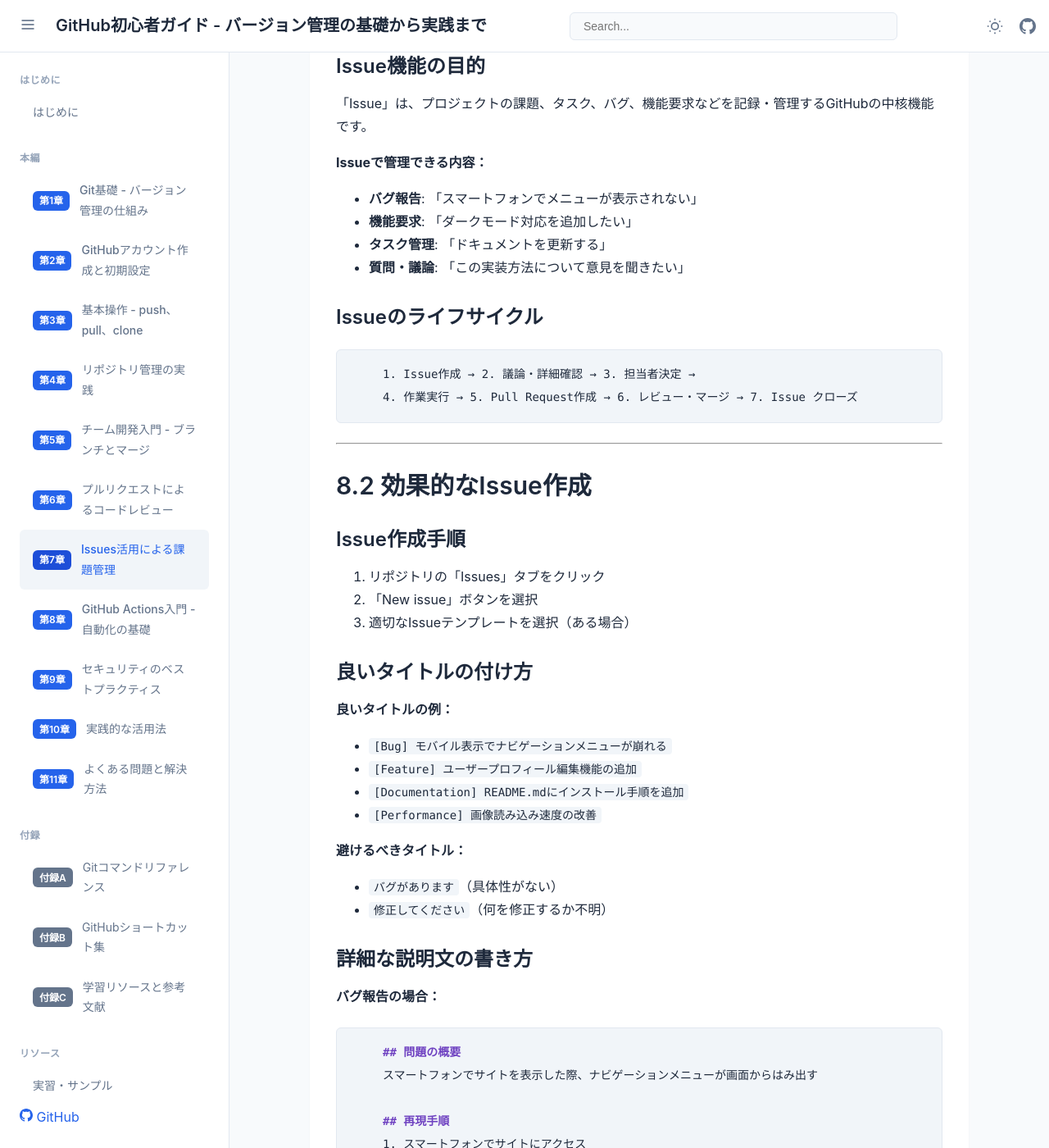
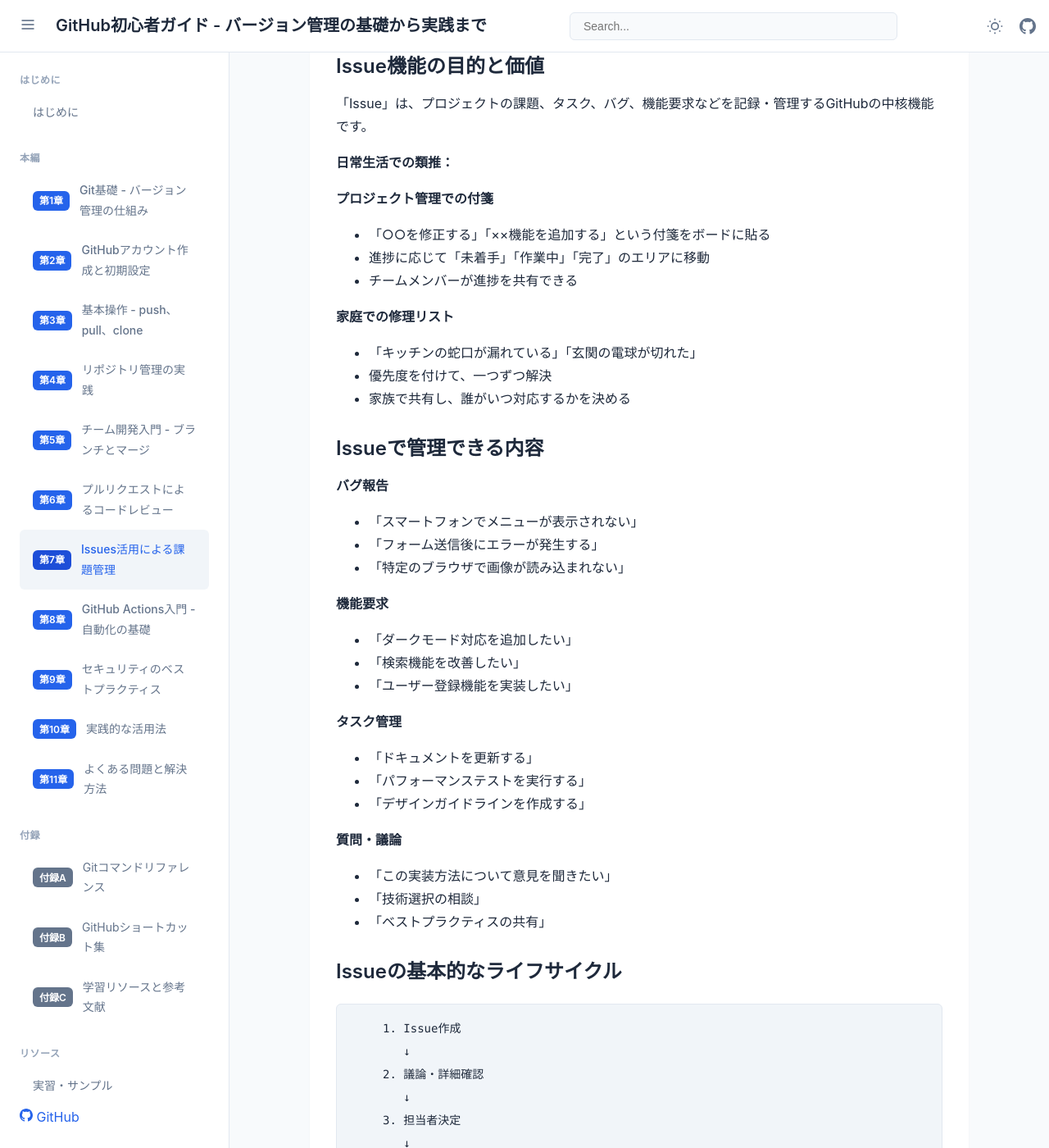
Before and after one commit to itdojp/github-guide-for-beginners-book, a Jekyll site: the page built from docs/src/chapter-issue-management/index.md, in a window 1280 px wide and 1400 px high, scrolled down 477 px. Shown: the whole window at 82% size. Built offline with Jekyll 4.4.1, drawn with Linux system fonts in a browser that asks for light colours; some of the changed text lies outside the part shown.

Commit message:
Restore original full content for chapter 8 (Issue management)
- Restore complete detailed content as requested
- Maintain all original sections and examples
- Preserve comprehensive Issue management coverage
- Content restoration from original git history

🤖 Generated with [Claude Code](https://claude.ai/code)

Co-Authored-By: Claude <noreply@anthropic.com>

````diff
--- a/docs/src/chapter-issue-management/index.md
+++ b/docs/src/chapter-issue-management/index.md
@@ -10,36 +10,77 @@ layout: book
 
 ---
 
-## 8.1 Issueとは
+## 8.1 Issueとは何か
 
-### Issue機能の目的
+### Issue機能の目的と価値
 
 「Issue」は、プロジェクトの課題、タスク、バグ、機能要求などを記録・管理するGitHubの中核機能です。
 
-**Issueで管理できる内容：**
-- **バグ報告**: 「スマートフォンでメニューが表示されない」
-- **機能要求**: 「ダークモード対応を追加したい」
-- **タスク管理**: 「ドキュメントを更新する」
-- **質問・議論**: 「この実装方法について意見を聞きたい」
+**日常生活での類推：**
 
-### Issueのライフサイクル
+**プロジェクト管理での付箋**
+- 「○○を修正する」「××機能を追加する」という付箋をボードに貼る
+- 進捗に応じて「未着手」「作業中」「完了」のエリアに移動
+- チームメンバーが進捗を共有できる
+
+**家庭での修理リスト**
+- 「キッチンの蛇口が漏れている」「玄関の電球が切れた」
+- 優先度を付けて、一つずつ解決
+- 家族で共有し、誰がいつ対応するかを決める
+
+### Issueで管理できる内容
+
+**バグ報告**
+- 「スマートフォンでメニューが表示されない」
+- 「フォーム送信後にエラーが発生する」
+- 「特定のブラウザで画像が読み込まれない」
+
+**機能要求**
+- 「ダークモード対応を追加したい」
+- 「検索機能を改善したい」
+- 「ユーザー登録機能を実装したい」
+
+**タスク管理**
+- 「ドキュメントを更新する」
+- 「パフォーマンステストを実行する」
+- 「デザインガイドラインを作成する」
+
+**質問・議論**
+- 「この実装方法について意見を聞きたい」
+- 「技術選択の相談」
+- 「ベストプラクティスの共有」
+
+### Issueの基本的なライフサイクル
 
 ```
-1. Issue作成 → 2. 議論・詳細確認 → 3. 担当者決定 →
-4. 作業実行 → 5. Pull Request作成 → 6. レビュー・マージ → 7. Issue クローズ
+1. Issue作成
+   ↓
+2. 議論・詳細確認
+   ↓
+3. 担当者決定
+   ↓
+4. 作業実行
+   ↓
+5. Pull Request作成
+   ↓
+6. レビュー・マージ
+   ↓
+7. Issue クローズ
 ```
 
 ---
 
-## 8.2 効果的なIssue作成
+## 8.2 Issueの作成と管理
 
-### Issue作成手順
+### 効果的なIssue作成手順
 
-1. リポジトリの「Issues」タブをクリック
+**Step 1: 新しいIssueの作成**
+
+1. GitHubリポジトリの「Issues」タブをクリック
 2. 「New issue」ボタンを選択
 3. 適切なIssueテンプレートを選択（ある場合）
 
-### 良いタイトルの付け方
+**Step 2: タイトルの設定**
 
 **良いタイトルの例：**
 - `[Bug] モバイル表示でナビゲーションメニューが崩れる`
@@ -50,16 +91,17 @@ layout: book
 **避けるべきタイトル：**
 - `バグがあります`（具体性がない）
 - `修正してください`（何を修正するか不明）
+- `これ`（内容が全く分からない）
 
-### 詳細な説明文の書き方
+**Step 3: 詳細な説明文の記載**
 
 **バグ報告の場合：**
 ```markdown
 ## 問題の概要
-スマートフォンでサイトを表示した際、ナビゲーションメニューが画面からはみ出す
+スマートフォンでサイトを表示した際、ナビゲーションメニューが画面からはみ出してしまいます。
 
 ## 再現手順
-1. スマートフォンでサイトにアクセス
+1. スマートフォン（または開発者ツールのモバイル表示）でサイトにアクセス
 2. ハンバーガーメニューをタップ
 3. メニューが開くが、右端が画面外に表示される
 
@@ -69,45 +111,64 @@ layout: book
 ## 環境情報
 - デバイス: iPhone 12
 - ブラウザ: Safari 15.0
+- 画面サイズ: 390px × 844px
+
+## スクリーンショット
+[画像を添付]
+
+## 追加情報
+Androidでも同様の問題を確認しています。
 ```
 
 **機能要求の場合：**
 ```markdown
 ## 機能の概要
-ユーザーがアカウント情報を編集できる機能を追加したい
+ユーザーがアカウント情報（名前、メールアドレス、プロフィール画像）を編集できる機能を追加したい。
 
 ## 背景・理由
-プロフィール画像の更新や名前の修正の要望が多数寄せられている
+現在、ユーザーはアカウント作成後に情報を変更できません。プロフィール画像の更新や名前の修正の要望が多く寄せられています。
 
 ## 必要な機能
 - [ ] プロフィール編集ページの作成
 - [ ] 名前・メールアドレスの編集フォーム
 - [ ] プロフィール画像のアップロード機能
 - [ ] バリデーション機能
+- [ ] 変更確認メール送信
+
+## 想定するUI
+[モックアップ画像またはワイヤーフレーム]
+
+## 技術的検討事項
+- 画像アップロードの形式・サイズ制限
+- メールアドレス変更時の認証フロー
+- データベーススキーマの変更が必要
 ```
 
----
+### ラベル機能による分類管理
 
-## 8.3 ラベルとマイルストーン
-
-### 基本的なラベル分類
+**基本的なラベル分類：**
 
 **種類別ラベル**
-- `bug`: バグ報告
-- `enhancement`: 機能改善
-- `feature`: 新機能
-- `documentation`: ドキュメント関連
-- `question`: 質問・相談
+- `bug`：バグ報告
+- `enhancement`：機能改善
+- `feature`：新機能
+- `documentation`：ドキュメント関連
+- `question`：質問・相談
 
 **優先度ラベル**
-- `priority: high`: 緊急対応が必要
-- `priority: medium`: 通常の優先度
-- `priority: low`: 余裕があるときに対応
+- `priority: high`：緊急対応が必要
+- `priority: medium`：通常の優先度
+- `priority: low`：余裕があるときに対応
 
 **難易度ラベル**
-- `good first issue`: 初心者向け
-- `help wanted`: 外部協力者歓迎
-- `advanced`: 高度な技術知識が必要
+- `good first issue`：初心者向け
+- `help wanted`：外部協力者歓迎
+- `advanced`：高度な技術知識が必要
+
+**ステータスラベル**
+- `in progress`：作業中
+- `needs review`：レビュー待ち
+- `blocked`：他の課題に依存
 
 ### マイルストーンによる進捗管理
 
@@ -116,42 +177,81 @@ layout: book
 **バージョンベース**
 - `v1.0.0 リリース`（2024年3月末）
 - `v1.1.0 機能追加`（2024年6月末）
+- `v2.0.0 大規模改修`（2024年12月末）
 
 **機能ベース**
 - `ユーザー認証機能`
 - `モバイル対応`
 - `パフォーマンス改善`
 
+**期間ベース**
+- `2024年Q1目標`
+- `春の機能追加`
+- `年末リリース準備`
+
 ---
 
-## 8.4 GitHub Projects
+## 8.3 プロジェクトボードによる視覚的管理
 
-### プロジェクトボードの基本
+### GitHub Projects の基本機能
 
-GitHub Projects は、Issueやプルリクエストを視覚的に管理できるカンバン形式のツールです。
+GitHub Projects は、Issueやプルリクエストを視覚的に管理できるカンバン形式のプロジェクト管理ツールです。
 
-**基本的なカラム構成：**
-- `Backlog`: まだ着手していないタスク
-- `To Do`: 次に取り組む予定のタスク
-- `In Progress`: 現在作業中のタスク
-- `Review`: レビュー待ちのタスク
-- `Done`: 完了したタスク
+**プロジェクトボードの構成要素：**
 
-### プロジェクト作成手順
+**カラム（列）**
+- `Backlog`：まだ着手していないタスク
+- `To Do`：次に取り組む予定のタスク
+- `In Progress`：現在作業中のタスク
+- `Review`：レビュー待ちのタスク
+- `Done`：完了したタスク
+
+**カード**
+- IssueやPull Requestが自動的にカードとして表示
+- ドラッグ&ドロップで簡単に移動可能
+- 進捗に応じてカラム間を移動
+
+### プロジェクトボード作成手順
+
+**Step 1: 新しいプロジェクトの作成**
 
 1. リポジトリの「Projects」タブをクリック
 2. 「New project」を選択
-3. プロジェクト名を入力
+3. プロジェクト名を入力（例：「Webサイト改善プロジェクト」）
 4. テンプレートを選択（Basic kanban がおすすめ）
 
-### 実践的な活用例
+**Step 2: カラムのカスタマイズ**
 
-**個人プロジェクト：**
+**デフォルトカラム：**
+- To do
+- In progress
+- Done
+
+**カスタマイズ例：**
+- `企画・設計`
+- `開発待ち`
+- `開発中`
+- `テスト中`
+- `レビュー待ち`
+- `完了`
+
+**Step 3: IssueをProjectに追加**
+
+1. 既存のIssueから追加：Issue詳細画面で「Projects」を設定
+2. プロジェクトボードから追加：「Add cards」でIssueを検索・選択
+3. 新規Issue作成時に自動追加：自動化ルールを設定
+
+### 効果的なプロジェクト管理の実践
+
+**個人プロジェクトでの活用例：**
+
 ```
-【個人ブログリニューアル】
+【個人ブログリニューアルプロジェクト】
+
 Backlog:
 - SEO対策の実装
 - コメント機能の追加
+- 多言語対応
 
 To Do:
 - レスポンシブデザインの改善
@@ -160,16 +260,40 @@ To Do:
 In Progress:
 - ダークモード対応 (Issue #15)
 
+Review:
+- 読み込み速度改善 (PR #12)
+
 Done:
 - ナビゲーションメニューの修正
 - フッターデザインの更新
 ```
 
+**チームプロジェクトでの活用例：**
+
+```
+【ECサイト開発プロジェクト】
+
+設計フェーズ:
+- 要件定義書の作成
+- データベース設計
+- API設計
+
+開発待ち:
+- 商品一覧ページ作成 (担当: 田中さん)
+- 決済機能実装 (担当: 佐藤さん)
+
+開発中:
+- ユーザー登録機能 (担当: 鈴木さん)
+- ショッピングカート (担当: 田中さん)
+```
+
 ---
 
-## 8.5 チーム開発での活用
+## 8.4 チーム開発でのIssue活用
 
-### 効果的なコミュニケーション
+### 効果的なチームコミュニケーション
+
+**Issue での議論のベストプラクティス：**
 
 **建設的な議論の進め方**
 - 事実に基づいた客観的な意見交換
@@ -177,9 +301,42 @@ Done:
 - 決定事項の明確な記録
 - 次のアクションステップの明示
 
-### 担当者の割り当て
+**良いコミュニケーション例：**
+```markdown
+## 技術選択の相談
 
-**効果的な方法：**
+現在、画像最適化の実装方法について検討しています。
+以下の選択肢で迷っています：
+
+### 選択肢A: Next.js Image コンポーネント
+**メリット：**
+- 自動的な画像最適化
+- 遅延読み込み対応
+- WebP形式への自動変換
+
+**デメリット：**
+- Next.js への依存
+- 設定が複雑
+
+### 選択肢B: 画像CDNサービス（Cloudinary）
+**メリット：**
+- 高度な画像処理機能
+- キャッシュ機能
+- 管理画面での操作
+
+**デメリット：**
+- 外部サービスへの依存
+- コスト発生
+
+@team-members の皆さんの意見をお聞かせください。
+特に、コスト面とメンテナンス性についてアドバイスいただけると助かります。
+```
+
+### 担当者の割り当てとコラボレーション
+
+**担当者設定の効果的な方法：**
+
+**明確な責任分担**
 - 1つのIssueに対して主担当者を1名設定
 - 複雑なタスクの場合は、サブ担当者も指定
 - レビューア（reviewer）の事前指定
@@ -189,50 +346,45 @@ Done:
 - 遅延が発生する場合の早期報告
 - 完了時の成果物の説明
 
----
+**サポート体制**
+- 質問や相談がしやすい環境づくり
+- メンターの指定（初心者の場合）
+- ペアプログラミングの活用
 
-## 8.6 Issue管理の実践テクニック
+### 継続的な改善とふりかえり
 
-### 効率的な検索とフィルタリング
+**プロジェクト管理の改善サイクル：**
 
-**基本的な検索クエリ：**
-- `is:open`: オープンなもののみ
-- `is:closed`: クローズされたもののみ
-- `author:username`: 特定ユーザーが作成
-- `assignee:username`: 特定ユーザーに割り当て
-- `label:bug`: 特定ラベル付き
-- `milestone:"v1.0"`: 特定マイルストーン
+**定期的な見直し**
+- 週次：個人の進捗確認とタスク調整
+- 月次：プロジェクト全体の進捗とボトルネック分析
+- 四半期：プロセス改善と目標見直し
 
-### Issue テンプレートの活用
+**メトリクスの活用**
+- Issue の平均解決時間
+- 各ラベル別の課題数推移
+- チームメンバー別の作業負荷
+- マイルストーン達成率
 
-**バグ報告テンプレート例：**
+**改善アクション例：**
 ```markdown
-## バグの概要
-[簡潔な説明]
+## 月次ふりかえり結果
 
-## 再現手順
-1.
-2.
-3.
+### よかった点
+- Issue の詳細な説明により、誤解が減少
+- プロジェクトボードで進捗が可視化された
+- レビュー待ち時間が短縮された
 
-## 期待する動作
-[正常時の動作]
+### 改善が必要な点
+- バグ報告のテンプレートが不十分
+- 優先度の判断基準が曖昧
+- テスト環境での確認が不足
 
-## 実際の動作
-[現在の問題のある動作]
-
-## 環境情報
-- OS:
-- ブラウザ:
-- バージョン:
+### 来月のアクション
+- [ ] バグ報告テンプレートの改善
+- [ ] 優先度判断ガイドラインの作成
+- [ ] テスト手順チェックリストの導入
 ```
-
-### 自動化の活用
-
-**便利な自動化機能：**
-- Pull Request作成時の自動Issue参照
-- 特定ラベル付与時の担当者自動割り当て
-- マイルストーン達成時の自動通知
 
 ---
 
@@ -253,7 +405,7 @@ Done:
 **チーム開発での実践**
 - 建設的な議論とコミュニケーション
 - 担当者割り当てとコラボレーション
-- 効率的な検索とフィルタリング
+- 継続的な改善とふりかえり
 
 **プロジェクト管理の効果**
 - 作業の透明性と説明責任の向上
@@ -267,4 +419,4 @@ Done:
 □ ラベルとマイルストーンを効果的に活用できる
 □ プロジェクトボードでタスクを視覚的に管理できる
 □ チーム開発でのIssue活用方法を理解している
-□ 検索・フィルタリング機能を使いこなせる
+□ 継続的な改善プロセスを実践できる
````
